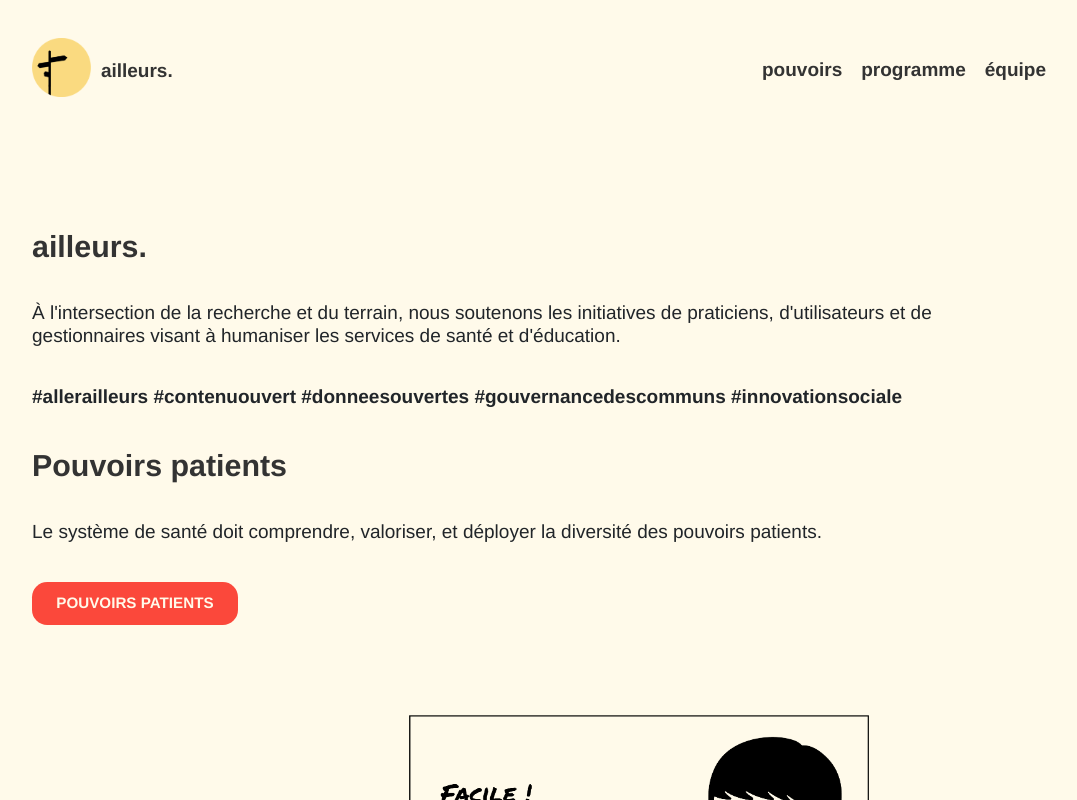
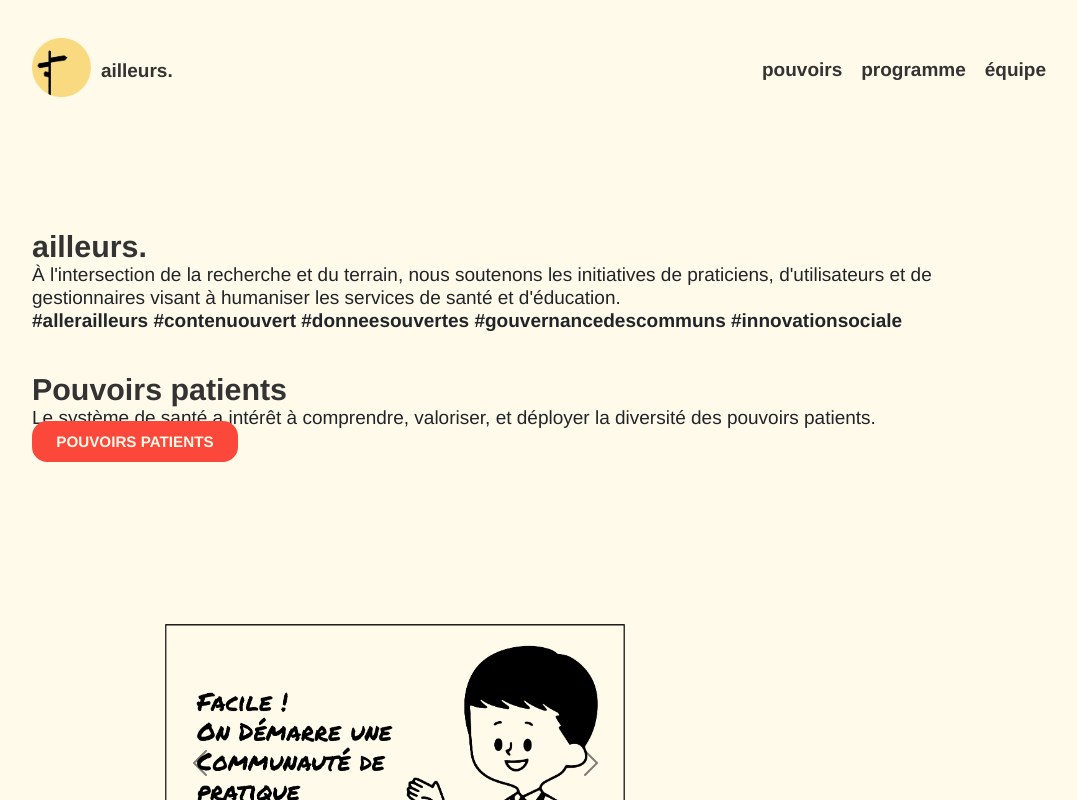
Before and after one commit to JanetteMujica/AilleursConseil_Prelancement, a React (Create React App) app in the folder client/: page / in a window 1280 px wide. Shown: the top 800 px of the page, without its empty margins (101-1178 px from the left). Built offline with nearby package versions, Linux system fonts and the light colour scheme.

Commit message:
home change

```diff
--- a/client/src/pages/Home.js
+++ b/client/src/pages/Home.js
@@ -12,26 +12,30 @@ const Home = () => {
 	return (
 		<>
 			<Wrapper>
+				<section>
 					<Titre>ailleurs.</Titre>
 
 					<Para>
 						À l'intersection de la recherche et du terrain, nous soutenons les
-					initiatives de praticiens, d'utilisateurs et de gestionnaires visant à
-					humaniser les services de santé et d'éducation.
+						initiatives de praticiens, d'utilisateurs et de gestionnaires visant
+						à humaniser les services de santé et d'éducation.
 					</Para>
 					<Bold>
-					#allerailleurs #contenuouvert #donneesouvertes #gouvernancedescommuns
-					#innovationsociale
+						#allerailleurs #contenuouvert #donneesouvertes
+						#gouvernancedescommuns #innovationsociale
 					</Bold>
+				</section>
 
+				<section>
 					<Titre>Pouvoirs patients</Titre>
 
 					<Para>
-					Le système de santé doit comprendre, valoriser, et déployer la
-					diversité des pouvoirs patients.
+						Le système de santé a intérêt à comprendre, valoriser, et déployer
+						la diversité des pouvoirs patients.
 					</Para>
 
 					<Button to='/pouvoirs'>POUVOIRS PATIENTS</Button>
+				</section>
 
 				<CarouselSection>
 					<Carousel slide={false} variant='dark'>
```
Lines whose indentation alone changed are shown as unchanged.
